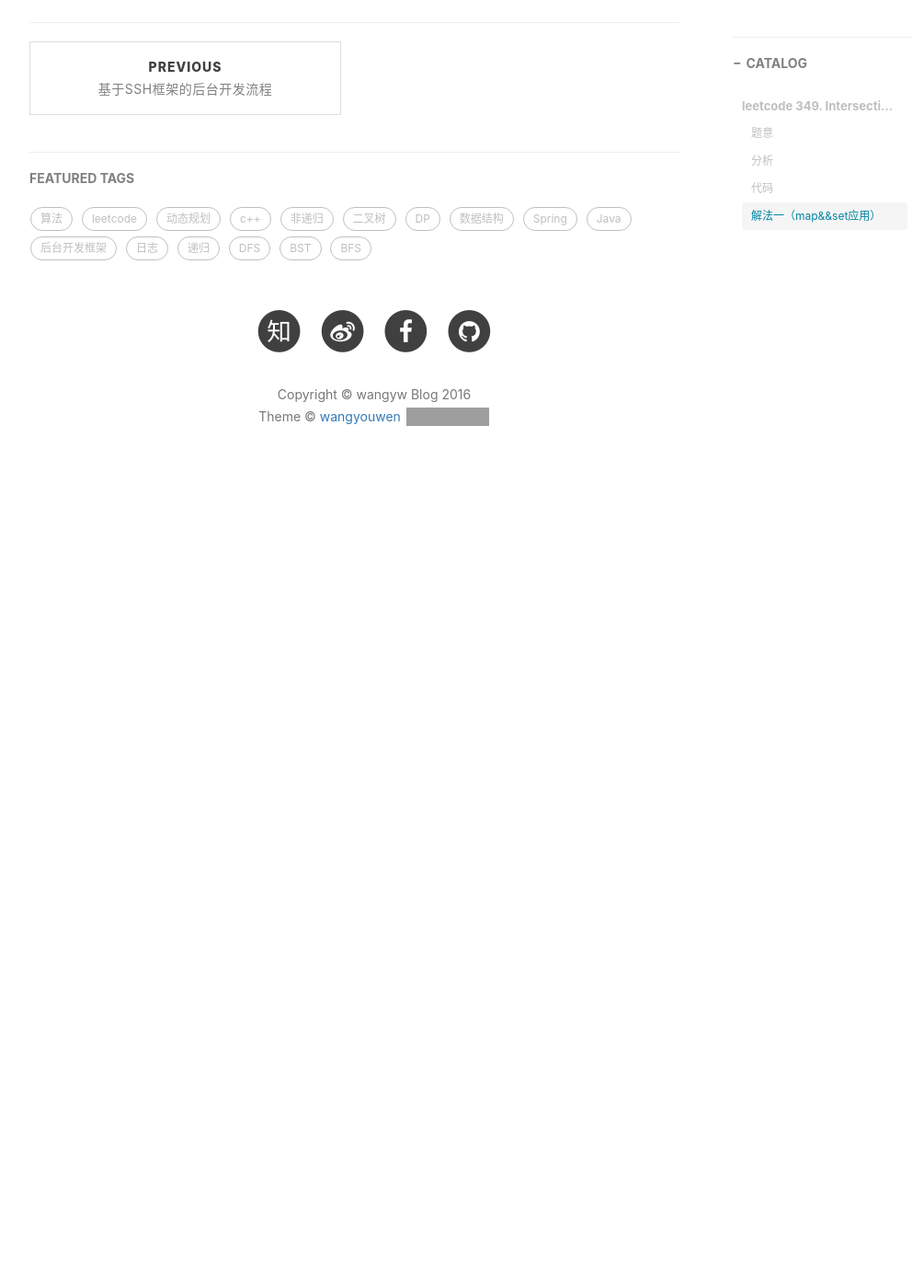
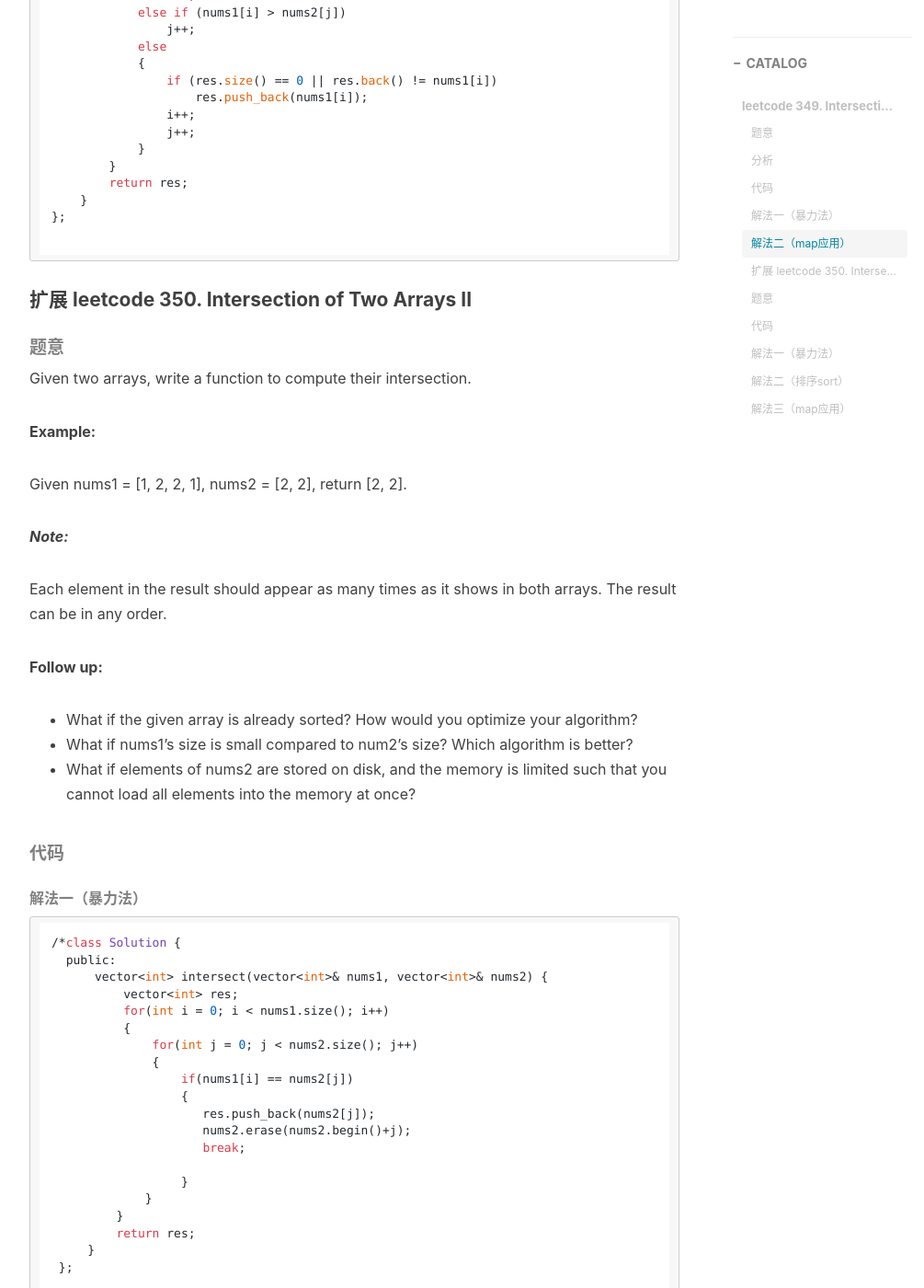
Before and after one commit to johnnwyw/johnnwyw.github.io, a Jekyll site: the page built from _posts/2016-05-25-leetcode 349. Intersection of Two Arrays.markdown, in a window 1280 px wide and 1400 px high, scrolled down 2590 px. Shown: the whole window at 92% size, without its empty margins (233-1238 px from the left). Built offline with Jekyll 4.4.1, drawn with Linux system fonts in a browser that asks for light colours; nearby versions of some CDN libraries; comment, search, counter and statistics services are not loaded; before the commit the page ends 3147 px from its top, so only the background shows below that; some of the changed text lies outside the part shown; grey boxes are pictures that could not be loaded.

Commit message:
leetcode 349. Intersection of Two Arrays

````diff
--- a/_posts/2016-05-25-leetcode 349. Intersection of Two Arrays.markdown
+++ b/_posts/2016-05-25-leetcode 349. Intersection of Two Arrays.markdown
@@ -36,7 +36,40 @@ Given nums1 = [1, 2, 2, 1], nums2 = [2, 2], return [2].
 
 ##### 代码
 
-###### 解法一（map&&set应用）
+###### 解法一（暴力法）
+
+```
+class Solution {
+  public:
+      vector<int> intersection(vector<int>& nums1, vector<int>& nums2) {
+          vector<int> res;
+          set<int> tmp;
+          for(int i = 0; i < nums1.size(); i++)
+          {
+              for(int j = 0; j < nums2.size(); j++)
+              {
+                  if(nums1[i] == nums2[j])
+                  {
+                     tmp.insert(nums2[j]);
+                     nums2.erase(nums2.begin()+j);
+                     break;
+
+                  }
+             }
+
+         }
+         set<int>::iterator it = tmp.begin();
+
+         while(it != tmp.end()){
+             res.push_back(*it);
+             it++;
+         }
+         return res;
+     }
+ };
+ ```
+
+###### 解法二（map应用）
 
 ```
 class Solution {
@@ -52,25 +85,16 @@ public:
         vector<int> res;
         set<int> nums;
 
-        for(int i = 0;i<nums1.size();i++){
-            tmp[nums1[i]] = true;
+        for(int val:nums1){
+            tmp[val] = true;
         }
 
-        for(int i = 0;i<nums2.size();i++){
-            if(tmp[nums2[i]] == true){
-
-                nums.insert(nums2[i]);
+        for(int val:nums2){
+            if(tmp.count(val)&&tmp[val] == true){
+                res.push_back(val);
+                tmp[val] = false;
             }
         }
-
-        set<int>::iterator it = nums.begin();
-
-        while(it!=nums.end()){
-            res.push_back(*it);
-            it++;
-        }
-
-
         return res;
     }
 };
@@ -79,7 +103,7 @@ public:
 
 ```
 
-###### 解法二（排序sort）
+###### 解法三（排序sort）
 
 class Solution {
 public:
@@ -107,3 +131,102 @@ public:
 };
 
 ```
+
+#### 扩展 leetcode 350. Intersection of Two Arrays II
+
+##### 题意
+
+Given two arrays, write a function to compute their intersection.
+
+**Example:**
+
+Given nums1 = [1, 2, 2, 1], nums2 = [2, 2], return [2, 2].
+
+***Note:***
+
+Each element in the result should appear as many times as it shows in both arrays.
+The result can be in any order.
+
+**Follow up:**
+
+* What if the given array is already sorted? How would you optimize your algorithm?
+* What if nums1's size is small compared to num2's size? Which algorithm is better?
+* What if elements of nums2 are stored on disk, and the memory is limited such that you cannot load all elements into the memory at once?
+
+##### 代码
+###### 解法一（暴力法）
+
+```
+/*class Solution {
+  public:
+      vector<int> intersect(vector<int>& nums1, vector<int>& nums2) {
+          vector<int> res;
+          for(int i = 0; i < nums1.size(); i++)
+          {
+              for(int j = 0; j < nums2.size(); j++)
+              {
+                  if(nums1[i] == nums2[j])
+                  {
+                     res.push_back(nums2[j]);
+                     nums2.erase(nums2.begin()+j);
+                     break;
+
+                  }
+             }
+         }
+         return res;
+     }
+ };
+```
+###### 解法二（排序sort）
+
+```
+class Solution {
+public:
+    vector<int> intersect(vector<int>& nums1, vector<int>& nums2) {
+        sort(nums1.begin(), nums1.end());
+        sort(nums2.begin(), nums2.end());
+        vector<int> res;
+        int i = 0, j = 0;
+        while (i < nums1.size() && j < nums2.size())
+        {
+            if (nums1[i] < nums2[j])
+                i++;
+            else if (nums1[i] > nums2[j])
+                j++;
+            else
+            {
+
+                res.push_back(nums1[i]);
+                i++;
+                j++;
+            }
+        }
+        return res;
+    }
+};
+```
+
+###### 解法三（map应用）
+
+```
+class Solution {
+public:
+     vector<int> intersect(vector<int>& nums1, vector<int>& nums2) {
+         if(nums1.size()==0 || nums2.size()==0)
+            return vector<int>();
+         vector<int> res;
+         unordered_map<int, int> tmp;
+         for(auto val: nums1)
+            tmp[val]++;
+         for(auto val: nums2)
+         {
+             if(tmp.count(val) && tmp[val]>0) {
+                res.push_back(val);
+             }
+             tmp[val]--;
+         }
+         return res;
+     }
+};
+```
````
Also changed, not shown: 2 other files.
